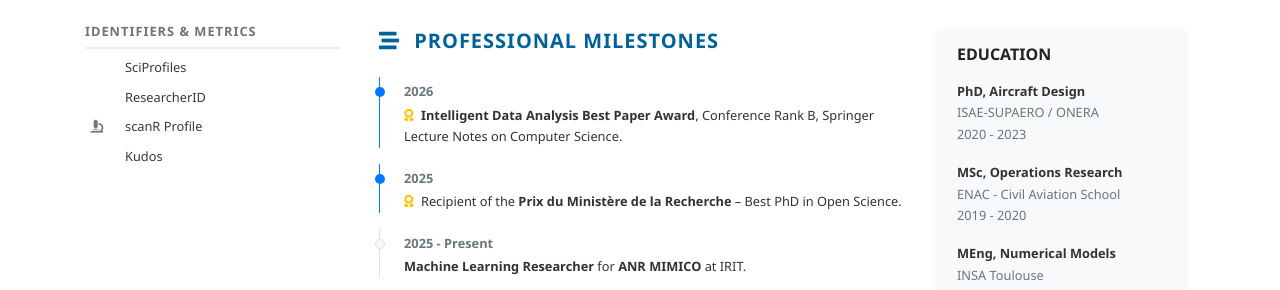
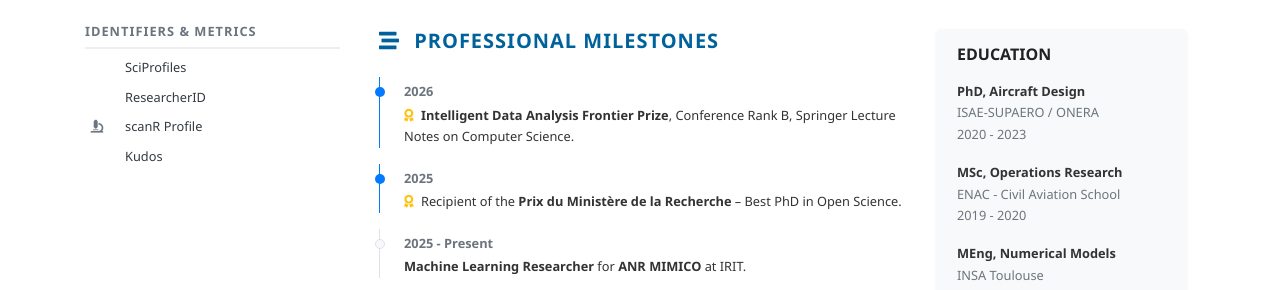
Before and after one commit to Paul-Saves/Paul-Saves.github.io, a Jekyll site: the page built from index.md, in a window 1280 px wide and 900 px high, scrolled down 860 px. Shown: the part 154-444 px from the top of the window. Built offline with Jekyll 4.4.1, drawn with Linux system fonts in a browser that asks for light colours; a style sheet for code colours, icons or effects is not loaded.

Commit message:
fix prize name

```diff
--- a/index.md
+++ b/index.md
@@ -50,7 +50,7 @@ title: Biography
           <div class="news-item pl-4 mb-3 border-left border-primary" style="position: relative;">
             <div class="news-dot bg-primary" style="position: absolute; left: -5px; top: 10px; width: 10px; height: 10px; border-radius: 50%;"></div>
             <span class="text-muted small font-weight-bold">2026</span>
-            <p class="small mb-0"><i class="fas fa-award text-warning mr-1"></i> <strong>Intelligent Data Analysis Best Paper Award</strong>, Conference Rank B, Springer Lecture Notes on Computer Science.</p>
+            <p class="small mb-0"><i class="fas fa-award text-warning mr-1"></i> <strong>Intelligent Data Analysis Frontier Prize</strong>, Conference Rank B, Springer Lecture Notes on Computer Science.</p>
           </div>
           <!-- Award 2025 -->
           <div class="news-item pl-4 mb-3 border-left border-primary" style="position: relative;">
```
